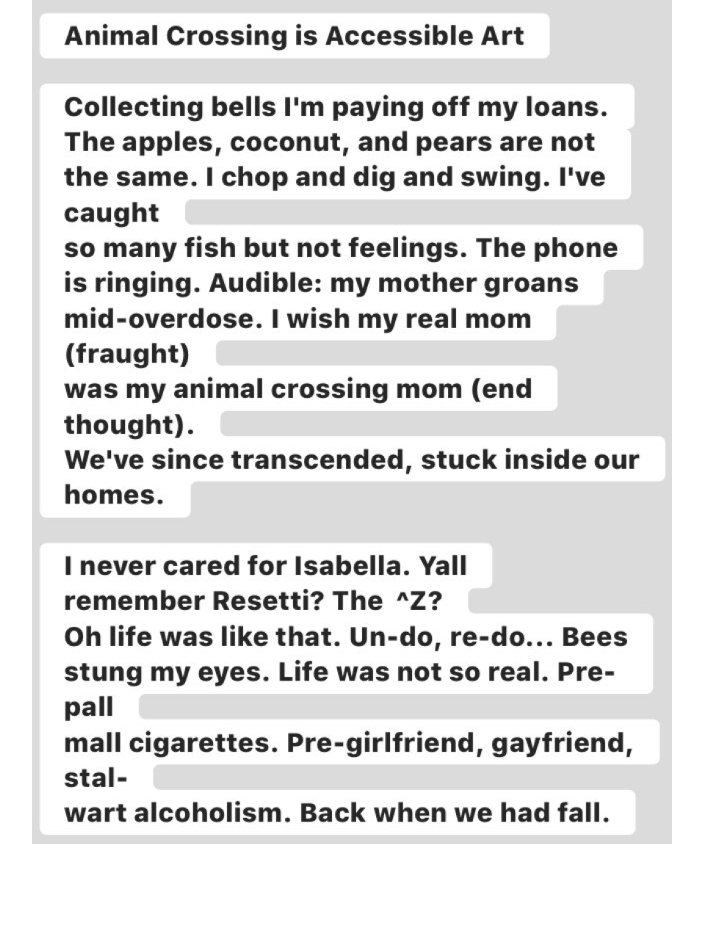
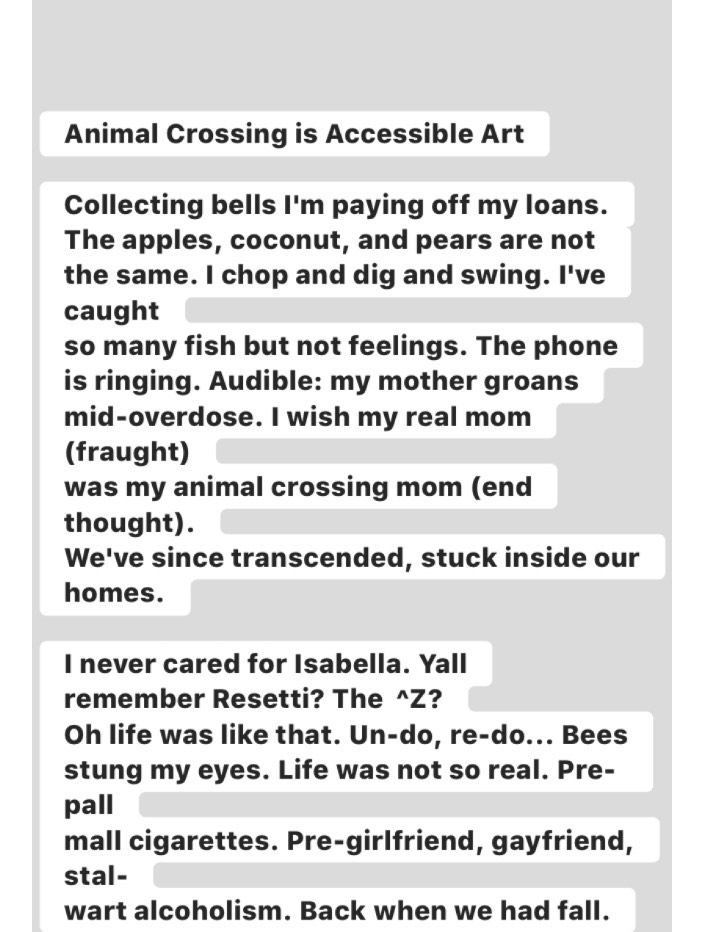
Before and after one commit to pbassdaddy/animalcrossingisaccessibleart, a plain HTML site: page index.html in a window 1280 px wide. Shown: the top 932 px of the page, without its empty margins (38-741 px from the left). Before the commit the page ends 844 px from the top, so only its background shows below. Drawn offline with nearby package versions, Linux system fonts and the light colour scheme.

Commit message:
IMG_1682 (1).PNG

```diff
--- a/index.html
+++ b/index.html
@@ -9,7 +9,7 @@
 </head>
 <body>
 <div class="container">
-<img src="cropped .png" class="img-responsive">
+<img src="IMG_1682 (1).PNG" class="img-responsive">
 </div>
   </body>
 </html>
```
